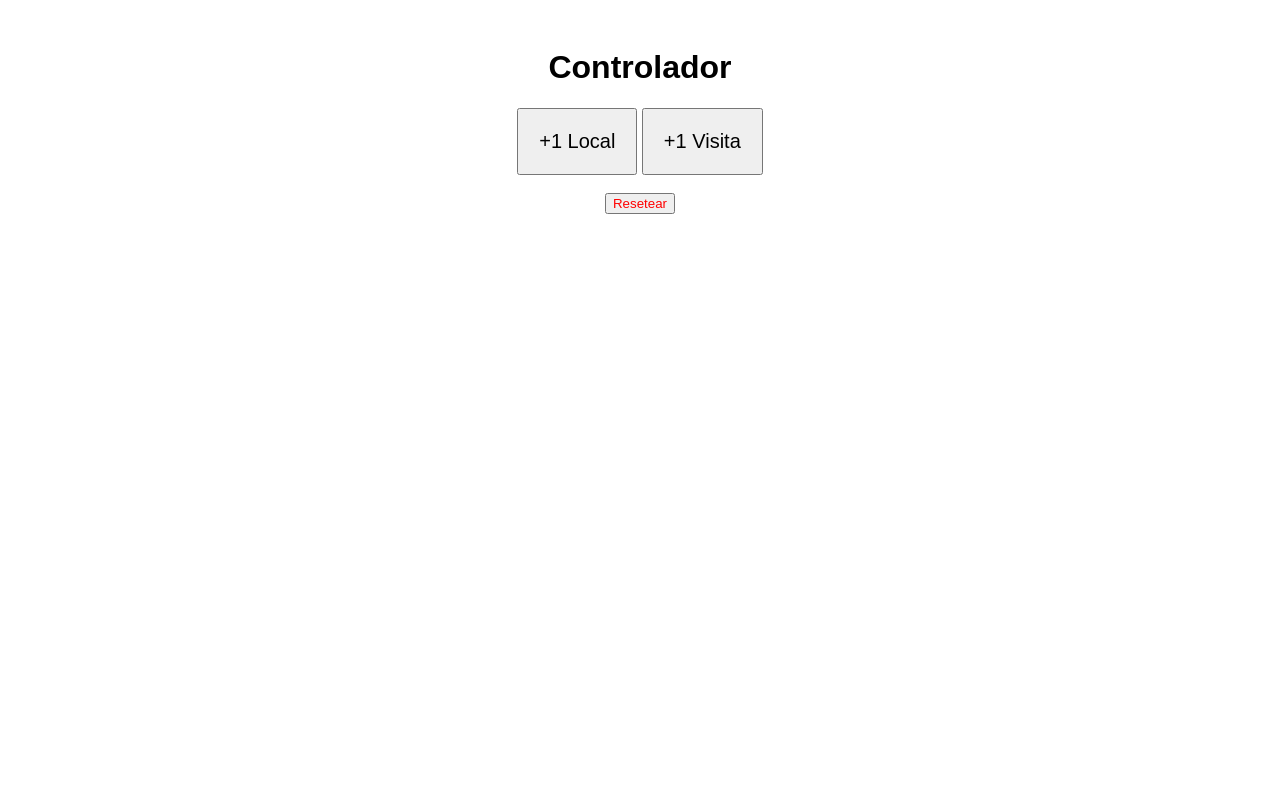
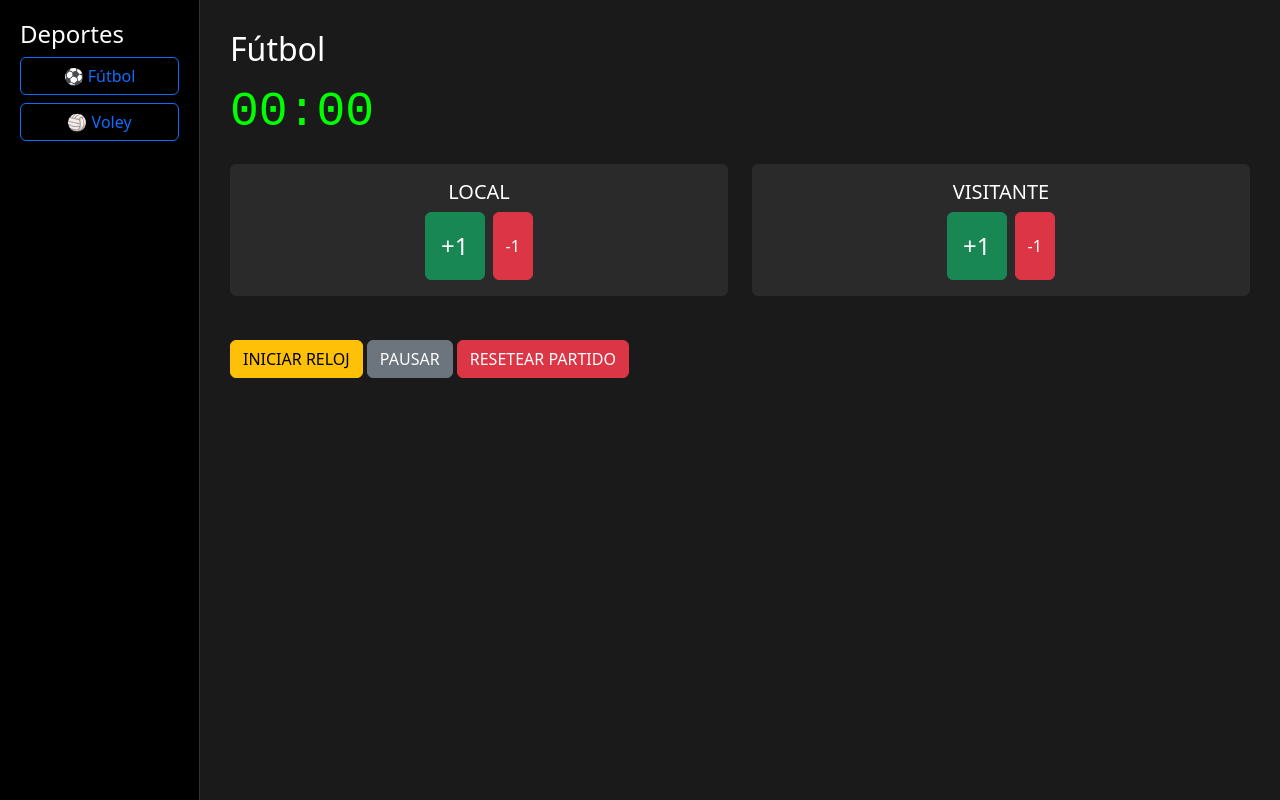
Before and after one commit to hmabb/mi-marcador-pro, a website: page public/control.html in a window 1280 px wide. Drawn offline with nearby package versions, Linux system fonts and the light colour scheme; no server answers.

Commit message:
Update control.html

```diff
--- a/public/control.html
+++ b/public/control.html
@@ -1,24 +1,97 @@
 <!DOCTYPE html>
-<html>
-<head><meta name="viewport" content="width=device-width, initial-scale=1"></head>
-<body style="text-align: center; font-family: sans-serif; padding: 20px;">
-    <h1>Controlador</h1>
-    <button onclick="change(1, 0)" style="padding: 20px; font-size: 20px;">+1 Local</button>
-    <button onclick="change(0, 1)" style="padding: 20px; font-size: 20px;">+1 Visita</button>
-    <br><br>
-    <button onclick="reset()" style="color: red;">Resetear</button>
+<html lang="es">
+<head>
+    <meta charset="UTF-8">
+    <meta name="viewport" content="width=device-width, initial-scale=1.0">
+    <title>Dashboard Marcador</title>
+    <link href="https://cdn.jsdelivr.net/npm/bootstrap@5.3.0/dist/css/bootstrap.min.css" rel="stylesheet">
+    <style>
+        body { background: #1a1a1a; color: white; display: flex; height: 100vh; }
+        .sidebar { width: 200px; background: #000; padding: 20px; border-right: 1px solid #333; }
+        .main-content { flex: 1; padding: 30px; overflow-y: auto; }
+        .card { background: #2a2a2a; border: none; color: white; margin-bottom: 20px; }
+        .btn-score { font-size: 1.5rem; padding: 15px; }
+        .timer-display { font-family: monospace; font-size: 3rem; color: #00ff00; }
+    </style>
+</head>
+<body>
+    <div class="sidebar">
+        <h4>Deportes</h4>
+        <button class="btn btn-outline-primary w-100 mb-2" onclick="setSport('football')">⚽ Fútbol</button>
+        <button class="btn btn-outline-primary w-100 mb-2" onclick="setSport('volleyball')">🏐 Voley</button>
+    </div>
+
+    <div class="main-content">
+        <h2 id="sport-title">Fútbol</h2>
+        <div class="timer-display mb-3" id="timer">00:00</div>
+
+        <div class="row">
+            <div class="col-md-6">
+                <div class="card p-3 text-center">
+                    <h5>LOCAL</h5>
+                    <div class="d-flex justify-content-center gap-2">
+                        <button class="btn btn-success btn-score" onclick="modify('homeScore', 1)">+1</button>
+                        <button class="btn btn-danger" onclick="modify('homeScore', -1)">-1</button>
+                    </div>
+                </div>
+            </div>
+            <div class="col-md-6">
+                <div class="card p-3 text-center">
+                    <h5>VISITANTE</h5>
+                    <div class="d-flex justify-content-center gap-2">
+                        <button class="btn btn-success btn-score" onclick="modify('awayScore', 1)">+1</button>
+                        <button class="btn btn-danger" onclick="modify('awayScore', -1)">-1</button>
+                    </div>
+                </div>
+            </div>
+        </div>
+
+        <div id="voley-extras" class="row d-none">
+            <div class="col-md-6 text-center"><button class="btn btn-info w-100" onclick="modify('homeSets', 1)">Ganar Set Local</button></div>
+            <div class="col-md-6 text-center"><button class="btn btn-info w-100" onclick="modify('awaySets', 1)">Ganar Set Visita</button></div>
+        </div>
+
+        <div class="mt-4">
+            <button class="btn btn-warning" onclick="timer('start')">INICIAR RELOJ</button>
+            <button class="btn btn-secondary" onclick="timer('pause')">PAUSAR</button>
+            <button class="btn btn-danger" onclick="timer('reset')">RESETEAR PARTIDO</button>
+        </div>
+    </div>
 
     <script src="/socket.io/socket.io.js"></script>
     <script>
         const socket = io();
-        let current = { home: 0, away: 0 };
-        socket.on('init', data => current = data);
-        socket.on('scoreUpdated', data => current = data);
+        let localState = {};
 
-        function change(h, a) {
-            socket.emit('updateScore', { home: current.home + h, away: current.away + a });
+        socket.on('init', s => { localState = s; render(); });
+        socket.on('update', s => { localState = s; render(); });
+        socket.on('tick', d => {
+            localState.timer = d.timer;
+            document.getElementById('timer').innerText = formatTime(d.timer);
+        });
+
+        function modify(field, value) {
+            localState[field] = Math.max(0, localState[field] + value);
+            socket.emit('updateAction', localState);
         }
-        function reset() { socket.emit('updateScore', { home: 0, away: 0 }); }
+
+        function setSport(s) {
+            localState.sport = s;
+            socket.emit('updateAction', localState);
+        }
+
+        function timer(cmd) { socket.emit('controlTimer', cmd); }
+
+        function formatTime(s) {
+            const mins = Math.floor(s / 60).toString().padStart(2, '0');
+            const secs = (s % 60).toString().padStart(2, '0');
+            return `${mins}:${secs}`;
+        }
+
+        function render() {
+            document.getElementById('sport-title').innerText = localState.sport.toUpperCase();
+            document.getElementById('voley-extras').classList.toggle('d-none', localState.sport !== 'volleyball');
+        }
     </script>
 </body>
 </html>
```
